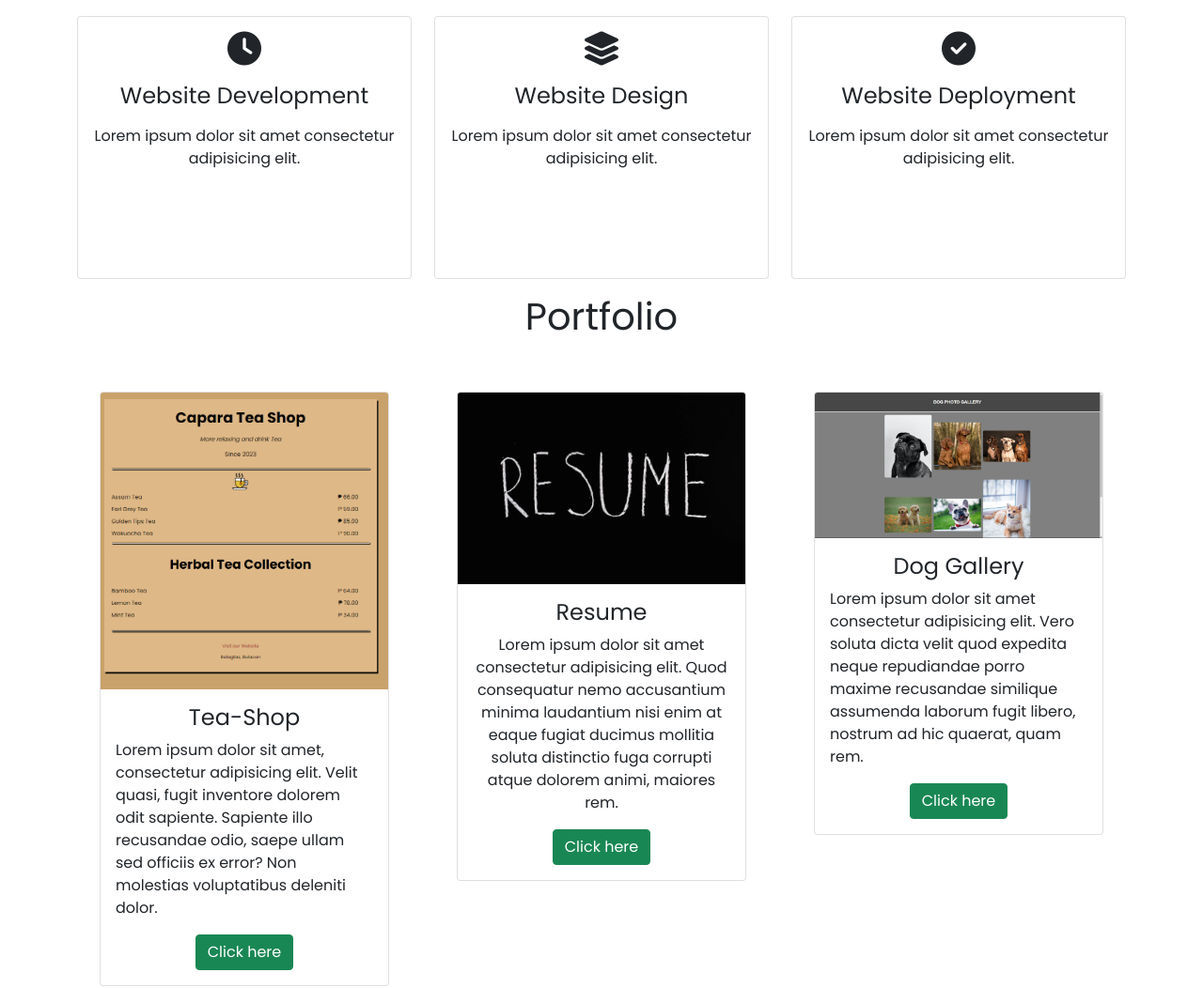
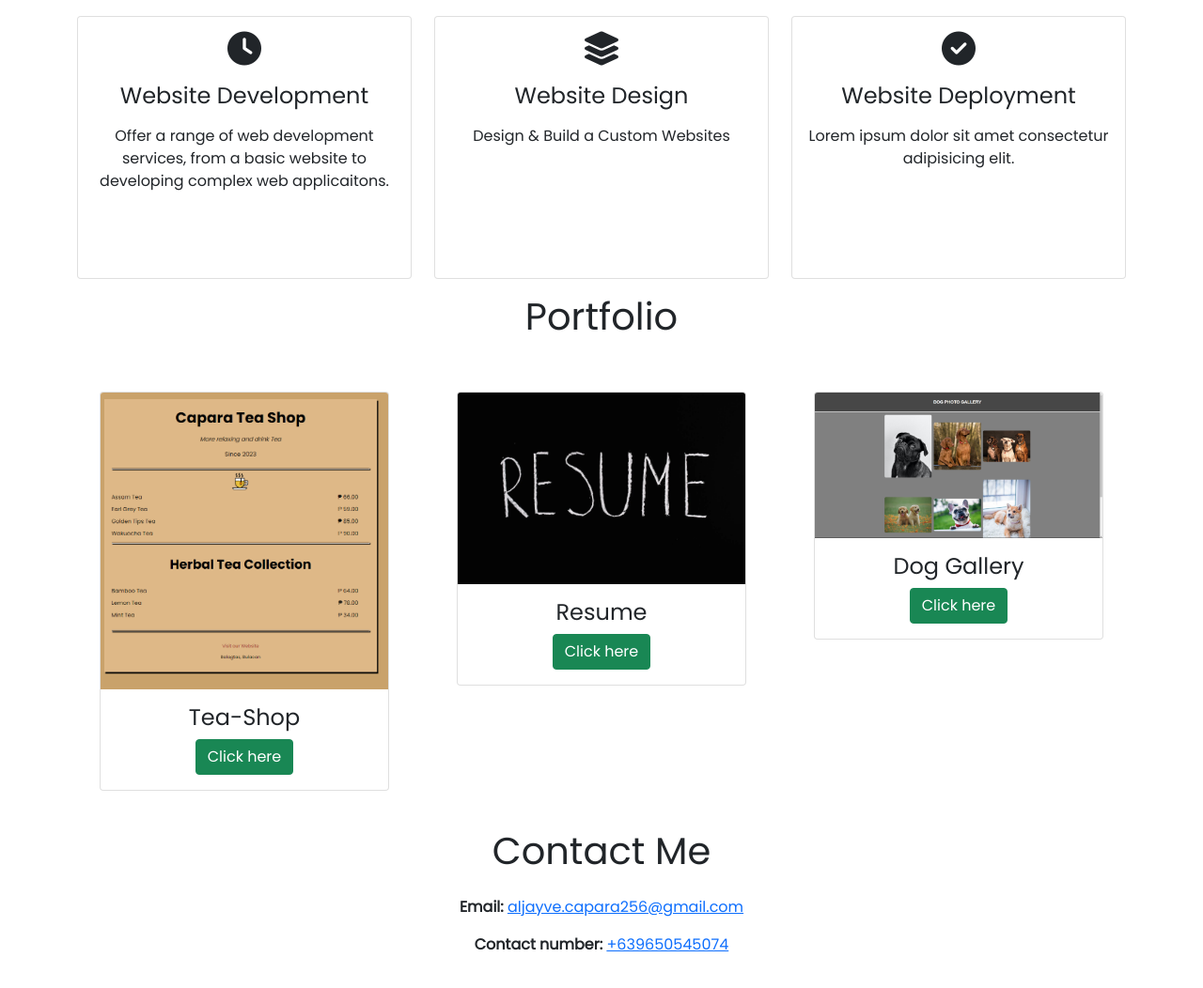
Before and after one commit to Aljayve21/aljayve.github.io, a plain HTML site: page index.html in a window 1280 px wide. Shown: the part 1140-2192 px from the top of the page at 94% size. Drawn offline with nearby package versions, Linux system fonts and the light colour scheme.

Commit message:
add some featurures for mini project one

```diff
--- a/css/styles.css
+++ b/css/styles.css
@@ -57,7 +57,7 @@ html, body {
 
 .textv {
     padding-left: 15%;
-    /* padding-right: 15%; */
+
     margin-top: 30%;
     margin-bottom: 30%;
 
@@ -80,9 +80,7 @@ h2 {
     color: #BA5E00;
 }
 
-/* .rounded p-5  w-100 {
-    align-items: center;
-} */
+
 
 /* button */
 .container1 {
@@ -141,10 +139,10 @@ h2 {
     display: block;
         border-radius: 1px 1px 1px 100px !important;
         box-shadow: 25px -25px #c5c5c5 !important;
-
+        mix-blend-mode: multiply;
         max-width: 60%;
         margin-top: 20% !important;
-        /* margin-bottom: 30%; */
+
 }
 
 /* about */
--- a/index.html
+++ b/index.html
@@ -143,7 +143,7 @@
               <div class="card-body">
                 <i class="fas servicesIcon fa-clock "></i>
                 <h4 class="card-title mt-3">Website Development</h4>
-                <p class="card-text mt-3 text-center">Lorem ipsum dolor sit amet consectetur adipisicing elit. </p>
+                <p class="card-text mt-3 text-center">Offer a range of web development services, from a basic website to developing complex web applicaitons.</p>
               </div>
             </div>
           </div>
@@ -156,7 +156,7 @@
                 <i class="fas servicesIcon fa-layer-group"></i>
                 <h4 class="card-title mt-3">Website Design</h4>
                 <p class="card-text mt-3 text-center">
-                  Lorem ipsum dolor sit amet consectetur adipisicing elit.
+                  Design & Build a Custom Websites
                 </p>
               </div>
             </div>
@@ -193,7 +193,7 @@
               <img class="card-img-top" src="/img/portfolioproj1.png" alt="portfolioproj1">
               <div class="card-body">
                 <h4 class="card-title">Tea-Shop</h4>
-                <p class="card-text">Lorem ipsum dolor sit amet, consectetur adipisicing elit. Velit quasi, fugit inventore dolorem odit sapiente. Sapiente illo recusandae odio, saepe ullam sed officiis ex error? Non molestias voluptatibus deleniti dolor.</p>
+
                 <div class="text-center">
                   <a href="https://zingy-jalebi-a6eb11.netlify.app/" class="btn btn-success">Click here</a>
                 </div>
@@ -207,9 +207,6 @@
               <img class="card-img-top" src="/img/resume.webp" alt="Resume">
               <div class="card-body">
                 <h4 class="card-title">Resume</h4>
-                <p class="text-center">Lorem ipsum dolor sit amet consectetur adipisicing elit. Quod consequatur nemo accusantium minima laudantium nisi enim at eaque fugiat ducimus mollitia soluta distinctio fuga corrupti atque dolorem animi, maiores rem.
-
-                </p>
                 <div class="text-center">
                   <a href="https://aljayve21.github.io/Resume.github.io/" class="btn btn-success">Click here</a>
                 </div>
@@ -224,7 +221,7 @@
               <img class="card-img-top" src="/img/dog.png" alt="Dog Gallery">
               <div class="card-body">
                 <h4 class="card-title">Dog Gallery</h4>
-                <p class="card-text">Lorem ipsum dolor sit amet consectetur adipisicing elit. Vero soluta dicta velit quod expedita neque repudiandae porro maxime recusandae similique assumenda laborum fugit libero, nostrum ad hic quaerat, quam rem.</p>
+
                 <div class="text-center">
                   <a href="https://precious-brioche-38fc42.netlify.app/" class="btn btn-success">Click here</a>
                 </div>
```
